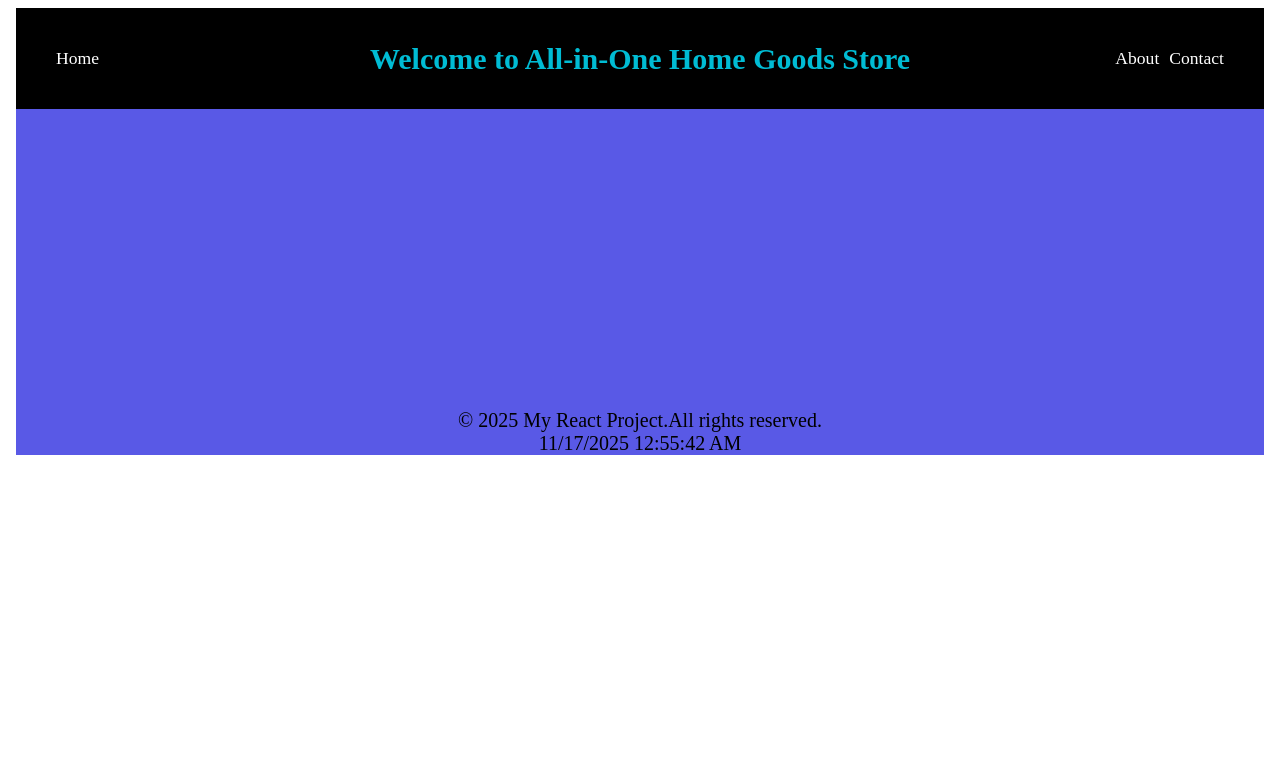
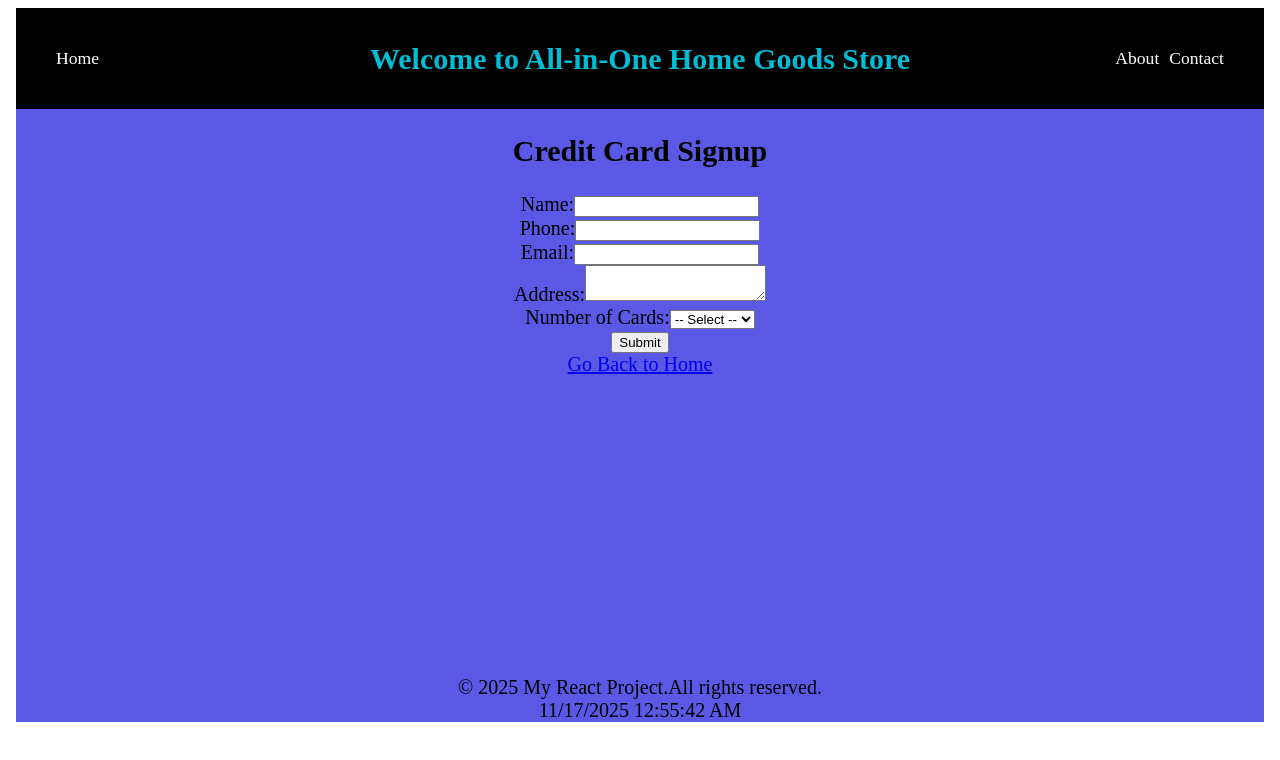
Before and after one commit to Varalakshmi-12/Unit1-Project-Varalakshmi-u, a React (Vite) app in the folder storeemployeetoolkit/: page /creditcard in a window 1280 px wide. Shown: the top 760 px of the page. Built offline with nearby package versions, Linux system fonts and the light colour scheme.

Commit message:
CreditCardPage  comited without validating form

```diff
--- a/storeemployeetoolkit/src/App.jsx
+++ b/storeemployeetoolkit/src/App.jsx
@@ -6,6 +6,7 @@ import HomePage from "./pages/HomePage";
 import About from "./pages/About";
 import Contact from "./pages/Contact";
 import ShiftPage from "./pages/ShiftPage";
+import CreditCardSignup from "./pages/CreditCardPage";
 import "./index.css";
 
 
@@ -17,7 +18,7 @@ export default function App() {
         <Routes>
           <Route path="/" element={<HomePage />} />
           <Route path="/clock" element={<ShiftPage />} />
-
+          <Route path="/creditcard" element={<CreditCardSignup />} />
           <Route path="/about" element={<About />} />
           <Route path="/contact" element={<Contact />} />
         </Routes>
--- a/storeemployeetoolkit/src/pages/CreditCardPage.jsx
+++ b/storeemployeetoolkit/src/pages/CreditCardPage.jsx
@@ -0,0 +1,106 @@
+import React, { useState } from "react";
+import { Link } from "react-router-dom";
+
+
+export default function CreditCardSignup() {
+  const [formData, setFormData] = useState({
+    name: "",
+    phone: "",
+    email: "",
+    address: "",
+    cards: "",
+  });
+
+  const [errors, setErrors] = useState({});
+  const [submitted, setSubmitted] = useState(false);
+
+
+  const handleChange = (e) => {
+    const { name, value } = e.target;
+    setFormData({ ...formData, [name]: value });
+  };
+
+  const handleSubmit = (e) => {
+    e.preventDefault();
+
+
+      setSubmitted(true);
+      };
+
+  return (
+    <main className="form-container">
+      <h2>Credit Card Signup</h2>
+
+      {submitted ? (
+        <p className="success">✅ Thank you, {formData.name}! Your form has been submitted.</p>
+      ) : (
+        <form onSubmit={handleSubmit}>
+          <section>
+            <label>Name:</label>
+            <input
+              type="text"
+              name="name"
+              value={formData.name}
+              onChange={handleChange}
+            />
+            {errors.name && <span className="error">{errors.name}</span>}
+          </section>
+
+          <section>
+            <label>Phone:</label>
+            <input
+              type="text"
+              name="phone"
+              value={formData.phone}
+              onChange={handleChange}
+            />
+            {errors.phone && <span className="error">{errors.phone}</span>}
+          </section>
+
+          <section>
+            <label>Email:</label>
+            <input
+              type="email"
+              name="email"
+              value={formData.email}
+              onChange={handleChange}
+            />
+            {errors.email && <span className="error">{errors.email}</span>}
+          </section>
+
+          <section>
+            <label>Address:</label>
+            <textarea
+
+              name="address"
+              value={formData.address}
+              onChange={handleChange}
+            ></textarea>
+            {errors.address && <span className="error">{errors.address}</span>}
+          </section>
+
+          <section>
+            <label>Number of Cards:</label>
+            <select name="cards" value={formData.cards} onChange={handleChange}>
+              <option value="">-- Select --</option>
+              <option value="1">1 Card</option>
+              <option value="2">2 Cards</option>
+              <option value="3">3 Cards</option>
+            </select>
+            {errors.cards && <span className="error">{errors.cards}</span>}
+          </section>
+
+          <button type="submit">Submit</button>
+        </form>
+
+
+      )}
+          <section>
+            <nav className="nav-home">
+              <Link to="/">Go Back to Home</Link>
+              </nav>
+            </section>
+    </main>
+
+  );
+}
```
Also changed, not shown: storeemployeetoolkit/src/pages/CreditCardPage.css (added).
